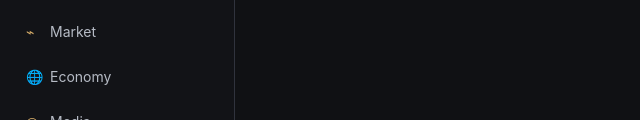
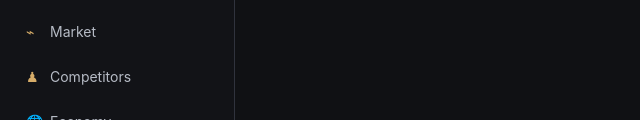
Before and after one commit to NeorTox/the-studio-simulator, a plain HTML site: page index.html in a window 1280 px wide. Shown: the part 680-800 px from the top of the page, 0-640 px from the left. Drawn offline with Linux system fonts and the light colour scheme.

Commit message:
Load Phase 10 autonomous competitor engine

```diff
--- a/index.html
+++ b/index.html
@@ -1625,6 +1625,7 @@ renderLife();
 <script src="./phase7-digital-life-engine.js"></script>
 <script src="./phase8-financial-empire-engine.js"></script>
 <script src="./phase9-global-economy-engine.js"></script>
+<script src="./phase10-autonomous-competitors-engine.js"></script>
 <script src="./phase1-global-geography-engine.js"></script>
 <script src="./phase1-global-mobility-engine.js"></script>
 </body><script async data-explicit-opt-in="true" data-deployment-id="dpl_ATvKSj7pHnDPZnTDZzJ81sNKCWPc" src="https://vercel.live/_next-live/feedback/feedback.js"></script>
```
